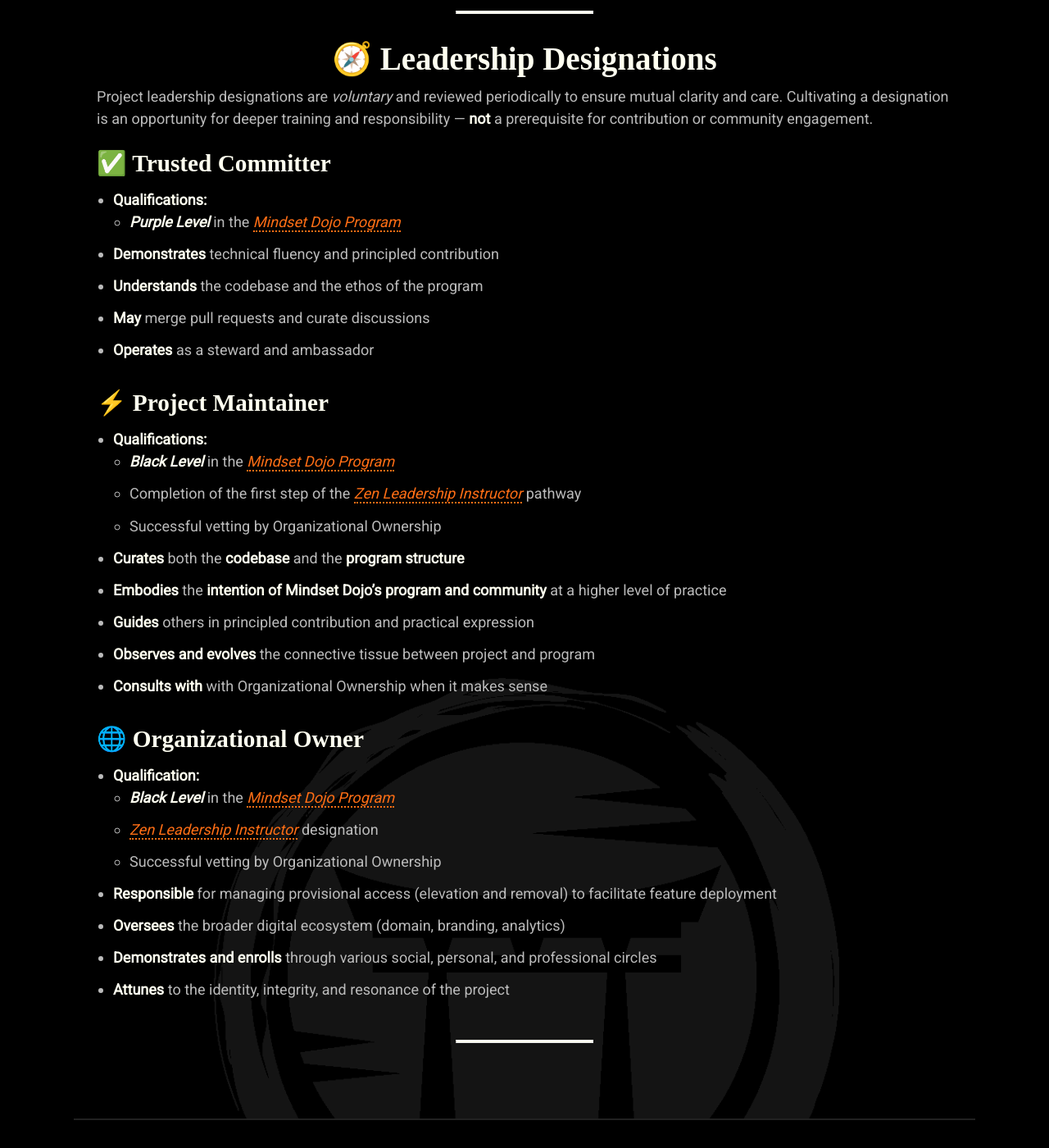
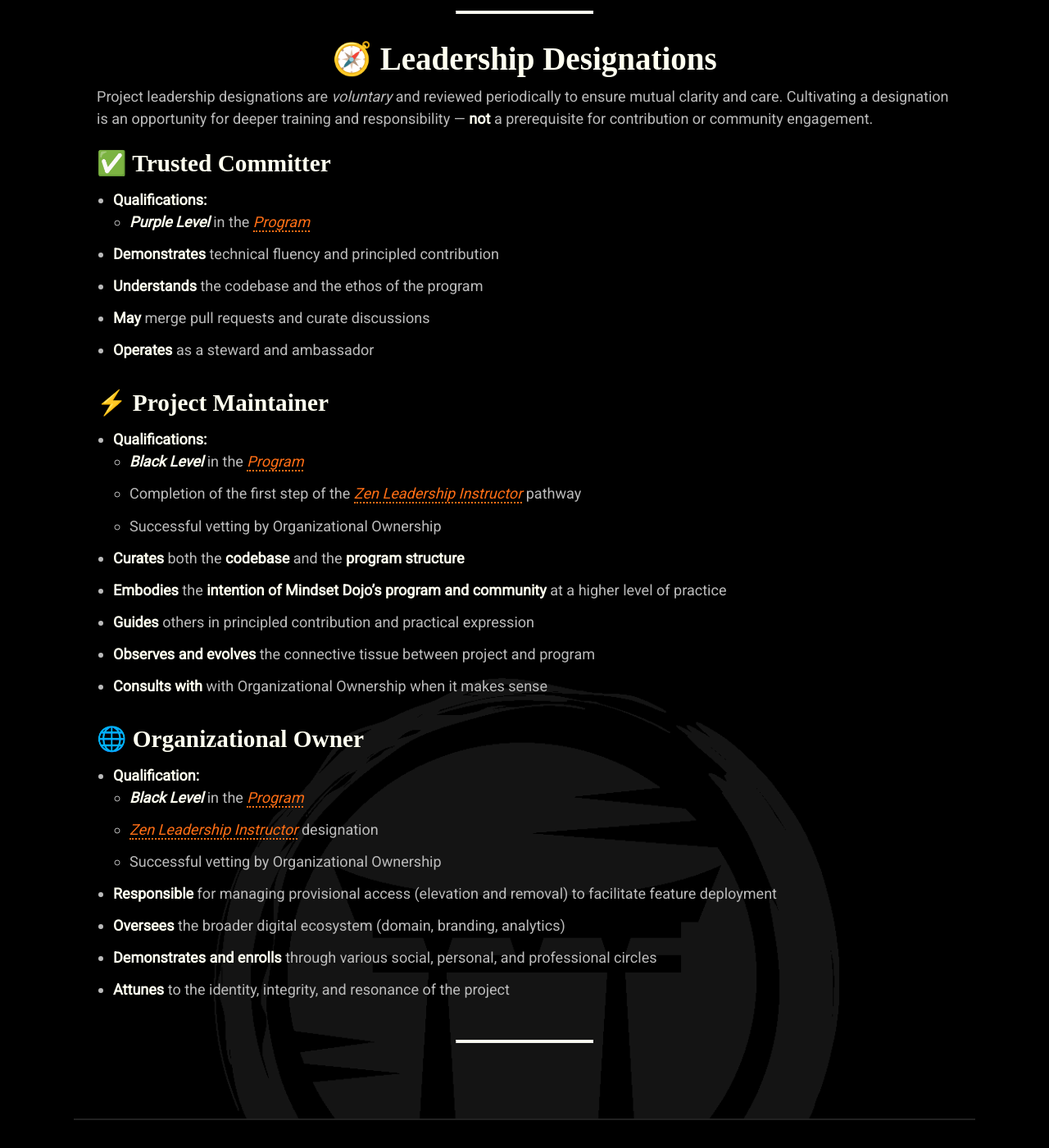
Before and after one commit to mindset-dojo/mindset-dojo.github.io, a Jekyll site: the page built from project.md, in a window 1280 px wide and 1400 px high, scrolled down 1790 px. Shown: the whole window at 82% size. Built offline with Jekyll 4.4.1, drawn with Linux system fonts in a browser that asks for light colours; some web fonts are replaced.

Commit message:
refactor(project): change link descriptions from mindset dojo program to just program.

```diff
--- a/project.md
+++ b/project.md
@@ -62,7 +62,7 @@
 ### ✅ Trusted Committer
 
 * **Qualifications:**
-  * ***Purple Level*** in the [Mindset Dojo Program]({{'/program' | relative_url}})
+  * ***Purple Level*** in the [Program]({{'/program' | relative_url}})
 * **Demonstrates** technical fluency and principled contribution
 * **Understands** the codebase and the ethos of the program
 * **May** merge pull requests and curate discussions
@@ -71,7 +71,7 @@
 ### ⚡ Project Maintainer
 
 * **Qualifications:**
-  * ***Black Level*** in the [Mindset Dojo Program]({{'/program' | relative_url}})
+  * ***Black Level*** in the [Program]({{'/program' | relative_url}})
   * Completion of the first step of the [Zen Leadership Instructor](https://zenleader.global/programs/coachinstructor/zlinstructor) pathway
   * Successful vetting by Organizational Ownership
 * **Curates** both the **codebase** and the **program structure**
@@ -83,7 +83,7 @@
 ### 🌐 Organizational Owner
 
 * **Qualification:**
-  * ***Black Level*** in the [Mindset Dojo Program]({{'/program' | relative_url}})
+  * ***Black Level*** in the [Program]({{'/program' | relative_url}})
   * [Zen Leadership Instructor](https://zenleader.global/programs/coachinstructor/zlinstructor) designation
   * Successful vetting by Organizational Ownership
 * **Responsible** for managing provisional access (elevation and removal) to facilitate feature deployment
```
